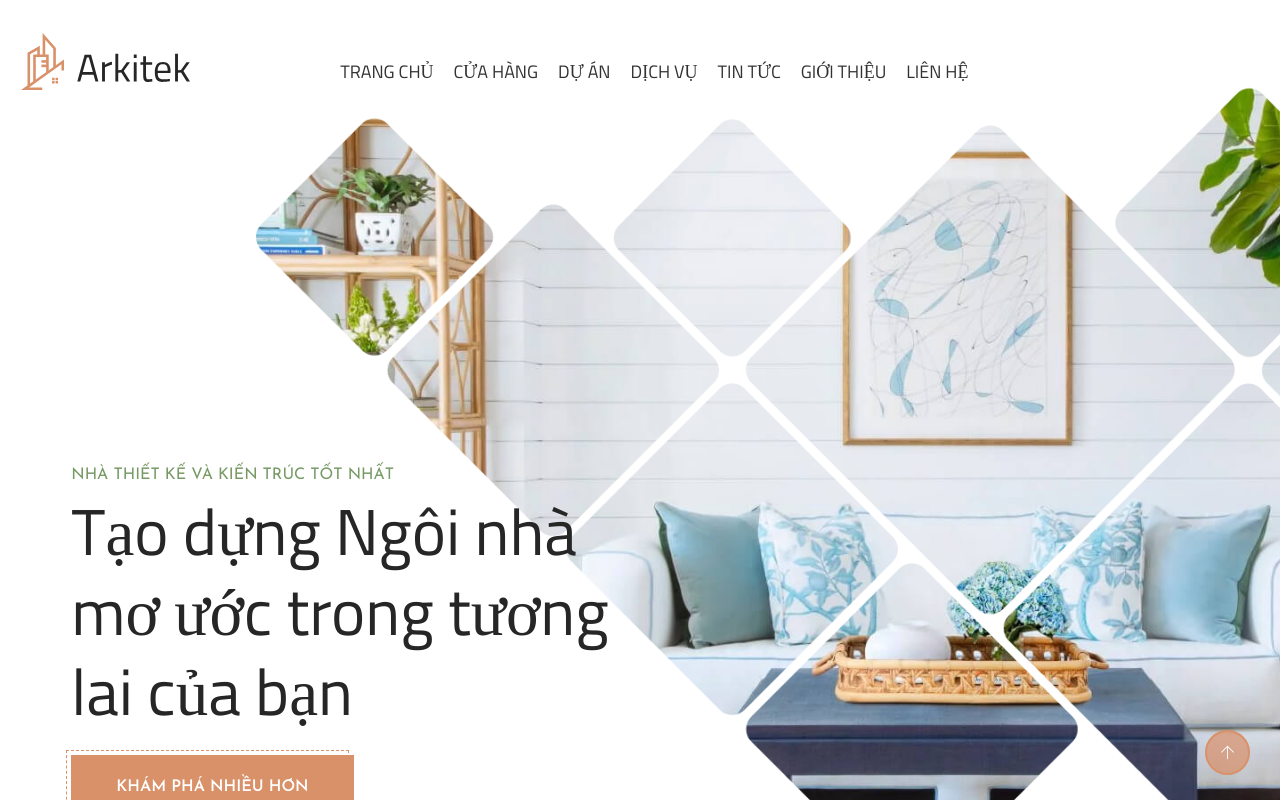
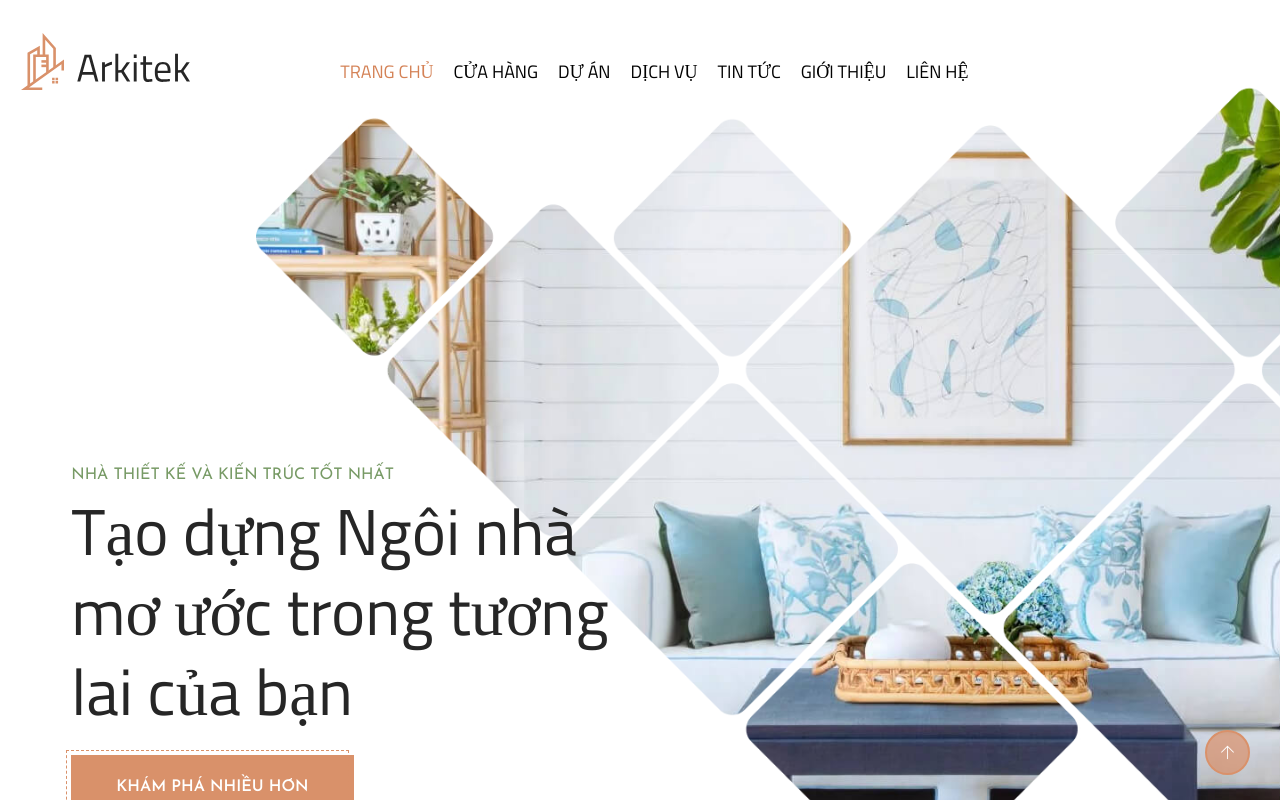
Before and after one commit to cntt2-linhhua/sorftware, a Next.js app: page / in a window 1280 px wide. Shown: the top 800 px of the page. Built offline with nearby package versions, Linux system fonts and the light colour scheme.

Commit message:
update code

```diff
--- a/components/MobileMenu/MobileMenu.js
+++ b/components/MobileMenu/MobileMenu.js
@@ -3,6 +3,8 @@ import List from "@mui/material/List";
 import ListItem from "@mui/material/List";
 import Collapse from "@mui/material/Collapse";
 import Link from "next/link";
+import { useRouter } from 'next/router';
+import { useEffect } from 'react';
 
 const menus = [
     {
@@ -47,17 +49,41 @@ const menus = [
 ]
 
 const MobileMenu = () => {
-
     const [openId, setOpenId] = useState(0);
+    const { pathname } = useRouter()
     const [menuActive, setMenuState] = useState(false);
 
     const ClickHandler = () => {
         window.scrollTo(10, 0);
     }
 
+    const colorItem = (href) => {
+        if (href === pathname) return '#d48256'
+
+        return '#fff'
+    }
+
+    useEffect(() => {
+        document.getElementsByTagName('body')[0].style.overflowY = menuActive ? 'hidden' : 'auto'
+    }, [menuActive])
+
     return (
         <div>
-            <div className={`mobileMenu ${menuActive ? "show" : ""}`}>
+            <div
+                style={menuActive ? {
+                    position: 'fixed',
+                    zIndex: 9999,
+                    width: '100vw',
+                    height: '100vh',
+                    top: 0,
+                    left: 0,
+                } : {}}
+                onClick={(e) => {
+                    e.stopPropagation()
+                    e.preventDefault()
+                }}
+            >
+                <div style={{ overflow: 'hidden' }} className={`mobileMenu ${menuActive ? "show" : ""}`}>
                     <div className="menu-close">
                         <div className="clox" onClick={() => setMenuState(!menuActive)}><i className="ti-close"></i></div>
                     </div>
@@ -66,7 +92,7 @@ const MobileMenu = () => {
                         {menus.map((item, mn) => {
                             return (
                                 <ListItem className={item.id === openId ? 'active' : null} key={mn}>
-                                {item.submenu ?
+                                    {/* {item.submenu ?
                                     <Fragment>
                                         <p onClick={() => setOpenId(item.id === openId ? 0 : item.id)}>{item.title}
                                             <i className={item.id === openId ? 'fa fa-angle-up' : 'fa fa-angle-down'}></i>
@@ -88,12 +114,14 @@ const MobileMenu = () => {
                                     </Fragment>
                                     : <Link className="active"
                                         href={item.link}>{item.title}</Link>
-                                }
+                                } */}
+                                    <Link className="active" onClick={ClickHandler} style={{ color: colorItem(item.link) }} href={item.link}>{item.title}</Link>
                                 </ListItem>
                             )
                         })}
                     </ul>
 
+                </div>
             </div>
 
             <div className="showmenu" onClick={() => setMenuState(!menuActive)}>
--- a/components/header/index.js
+++ b/components/header/index.js
@@ -6,21 +6,20 @@ import { connect } from "react-redux";
 import { removeFromCart } from "../../store/actions/action";
 import Logo from '/public/images/logo.svg'
 import Image from 'next/image';
+import { useRouter } from 'next/router';
 
 
 const Header = (props) => {
-    const [menuActive, setMenuState] = useState(false);
-    const [cartActive, setcartState] = useState(false);
-
-    const SubmitHandler = (e) => {
-        e.preventDefault()
-    }
-
+    const { pathname } = useRouter()
     const ClickHandler = () => {
         window.scrollTo(10, 0);
     }
 
-    const { carts } = props;
+    const colorItem = (href) => {
+        if (href === pathname) return '#d48256'
+
+        return '#000'
+    }
 
     return (
         <header id="header" className={props.topbarClass}>
@@ -44,24 +43,24 @@ const Header = (props) => {
                                     <button className="menu-close"><i className="ti-close"></i></button>
                                     <ul className="nav navbar-nav mb-2 mb-lg-0">
                                         <li className="menu-item-has-children">
-                                            <Link onClick={ClickHandler} href="/">Trang chủ</Link>
+                                            <Link onClick={ClickHandler} style={{ color: colorItem('/') }} href="/">Trang chủ</Link>
                                         </li>
                                         <li className="menu-item-has-children">
-                                            <Link onClick={ClickHandler} href="/shop">Cửa hàng</Link>
+                                            <Link onClick={ClickHandler} style={{ color: colorItem('/shop') }} href="/shop">Cửa hàng</Link>
                                         </li>
                                         <li className="menu-item-has-children">
-                                            <Link onClick={ClickHandler} href="/project">Dự án</Link>
+                                            <Link onClick={ClickHandler} style={{ color: colorItem('/project') }} href="/project">Dự án</Link>
                                         </li>
                                         <li className="menu-item-has-children">
-                                            <Link onClick={ClickHandler} href="/service">Dịch vụ</Link>
+                                            <Link onClick={ClickHandler} style={{ color: colorItem('/service') }} href="/service">Dịch vụ</Link>
                                         </li>
                                         <li className="menu-item-has-children">
-                                            <Link onClick={ClickHandler} href="/blog">Tin tức</Link>
+                                            <Link onClick={ClickHandler} style={{ color: colorItem('/blog') }} href="/blog">Tin tức</Link>
                                         </li>
                                         <li className="menu-item-has-children">
-                                            <Link onClick={ClickHandler} href="/about">Giới thiệu</Link>
+                                            <Link onClick={ClickHandler} style={{ color: colorItem('/about') }} href="/about">Giới thiệu</Link>
                                         </li>
-                                        <li><Link onClick={ClickHandler} href="/contact">Liên hệ</Link></li>
+                                        <li><Link onClick={ClickHandler} style={{ color: colorItem('/contact') }} href="/contact">Liên hệ</Link></li>
                                     </ul>
                                 </div>
                             </div>
--- a/document/footer/index.js
+++ b/document/footer/index.js
@@ -13,5 +13,5 @@ export const footerDoc = {
     SubscribeNewsletter: 'Theo dõi thông tin', // Subscribe Newsletter
     yourEmailAddess: 'Địa chỉ Email của bạn..', // Your Email Address..
     subcribe: 'Subscribe', // Subscribe
-    Copyright: 'Copyright © 2023 Arkitek by wpOceans. All Rights Reserved.' // Copyright © 2023 Arkitek by wpOceans. All Rights Reserved.
+    Copyright: 'Copyright © 2023 Arkitek by wpOceans.' // Copyright © 2023 Arkitek by wpOceans.
 }
```
Lines whose indentation alone changed are shown as unchanged.
